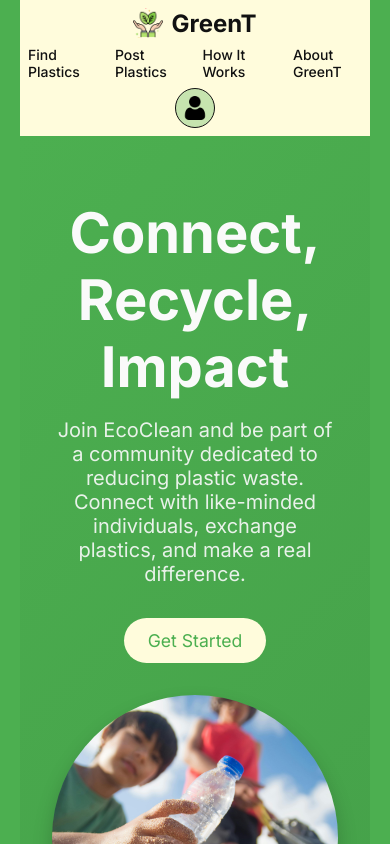
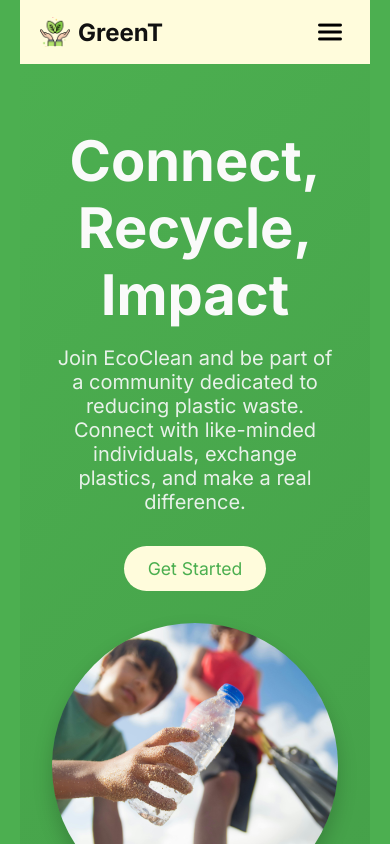
Before and after one commit to rayenrsalhi9/greenT, a React (Vite) app: page / in a window 390 px wide. Shown: the top 844 px of the page. Built offline with nearby package versions, Linux system fonts and the light colour scheme.

Commit message:
fixed the navbar.

```diff
--- a/src/components/Navbar.jsx
+++ b/src/components/Navbar.jsx
@@ -1,9 +1,21 @@
 import { Link, NavLink } from 'react-router-dom'
+import { useState } from 'react'
+
 import appIcon from '../assets/login-icon.png'
 import userIcon from '../assets/user.png'
+
+import menuIcon from '../assets/menu-burger.png'
+import closeMenuOpen from '../assets/cross.png'
+
 import '../styles/Navbar.css'
 
 export default function Navbar() {
+    const [isMenuOpen, setMenuOpen] = useState(false)
+
+    const toggleMenu = () => {
+        setMenuOpen(!isMenuOpen)
+    }
+
     return (
         <nav>
             <Link to="/" className="logo">
@@ -21,6 +33,28 @@ export default function Navbar() {
             <Link to="/profile" className='user-icon'>
                 <img src={userIcon} alt="user icon" />
             </Link>
+
+            <button className="mobile-menu-icon" onClick={toggleMenu}>
+
+                {
+                    isMenuOpen ?
+                    <img src={closeMenuOpen} alt="close menu icon" /> :
+                    <img src={menuIcon} alt="mobile menu icon" />
+                }
+
+                {
+                    isMenuOpen &&
+                    <div className="mobile-menu">
+                        <Link to="">Profile</Link>
+                        <Link to="">Find Plastics</Link>
+                        <Link to="">Post Plastics</Link>
+                        <Link to="">How It Works</Link>
+                        <Link to="about">About GreenT</Link>
+                    </div>
+                }
+            </button>
+
+
         </nav>
     )
 }
--- a/src/styles/Navbar.css
+++ b/src/styles/Navbar.css
@@ -1,5 +1,7 @@
 /* Navbar */
 nav {
+    position: relative;
+
     background: #fffcdc;
     min-height: 64px;
     padding: 0 20px;
@@ -7,14 +9,6 @@ nav {
     display: flex;
     align-items: center;
     justify-content: space-between;
-}
-
-@media(max-width: 768px) {
-    nav {
-        flex-direction: column;
-        gap: 8px;
-        padding: 8px;
-    }
 }
 
 /* Logo */
@@ -58,6 +52,12 @@ nav {
     text-underline-offset: 2px;
 }
 
+@media(max-width: 768px) {
+    .nav {
+        display: none;
+    }
+}
+
 /* User section */
 nav .user-icon {
     width: 40px;
@@ -82,3 +82,73 @@ nav .user-icon img {
     width: 24px;
     height: 24px;
 }
+
+@media(max-width: 768px) {
+    nav .user-icon {
+        display: none;
+    }
+}
+
+/* Mobile menu */
+.mobile-menu-icon {
+    width: 40px;
+    height: 40px;
+
+    display: flex;
+    justify-content: center;
+    align-items: center;
+
+    background: transparent;
+    border: none;
+
+    transition: .6s;
+}
+
+.mobile-menu-icon:hover {
+    background: #4caf4f51;
+}
+
+@media(min-width: 769px) {
+    .mobile-menu-icon {
+        display: none;
+    }
+}
+
+.mobile-menu-icon img {
+    width: 24px;
+    height: 24px;
+}
+
+/* Mobile menu */
+.mobile-menu {
+    position: absolute;
+    top: 100%;
+    left: 0;
+    width: 100%;
+    z-index: 50;
+
+    background: #fffcdc;
+    border-top: 2px solid #4caf50;
+
+    display: flex;
+    flex-direction: column;
+}
+
+.mobile-menu > a {
+    font-size: 0.875rem;
+    font-weight: 500;
+    text-decoration: none;
+
+    padding: 12px;
+
+    background: #4caf4f51;
+    color: #111;
+
+    border-bottom: 1px solid #4caf4f51;
+
+    transition: 0.6s;
+}
+
+.mobile-menu > a:hover {
+    background: #4caf4fa6;
+}
```
